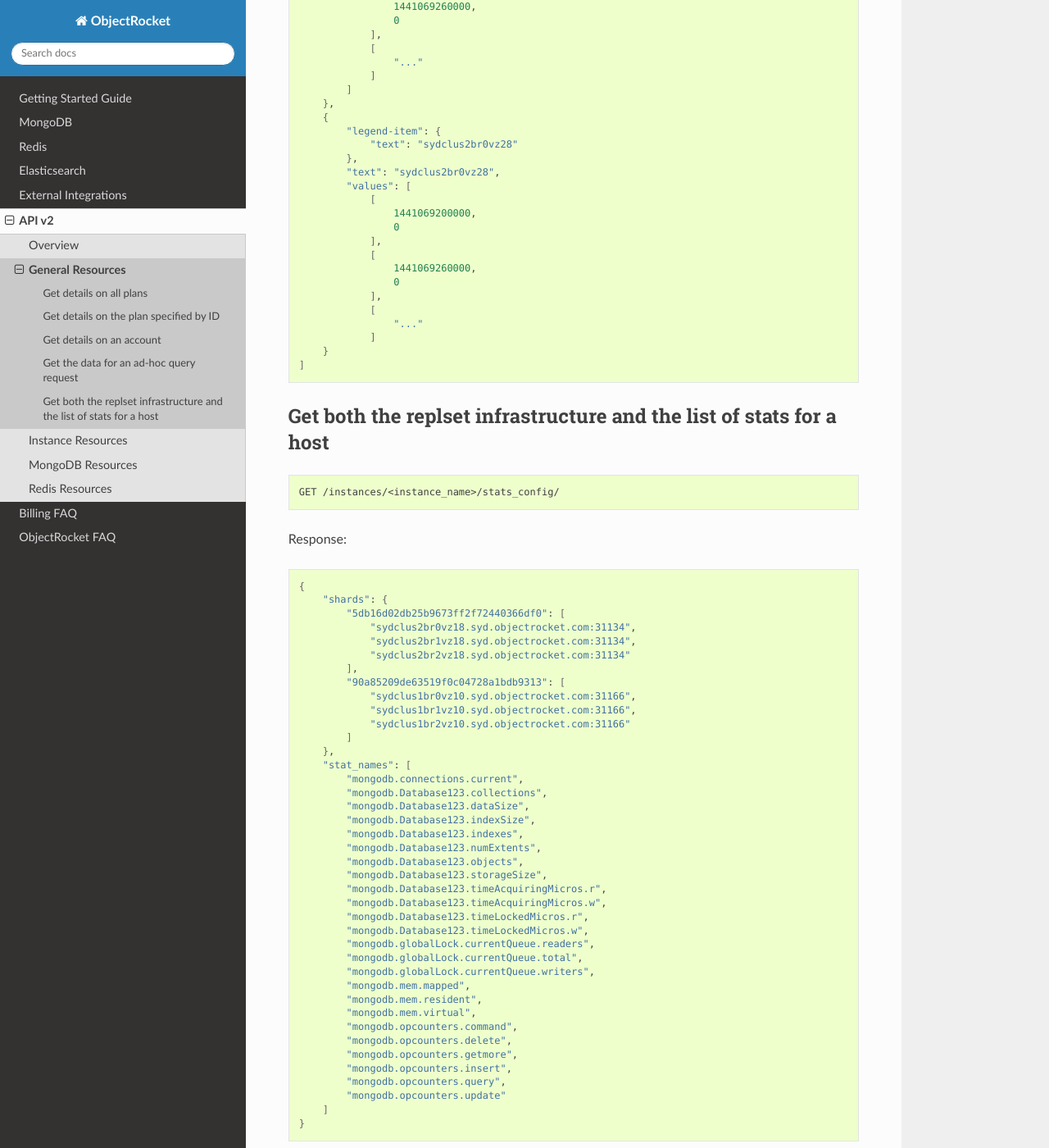
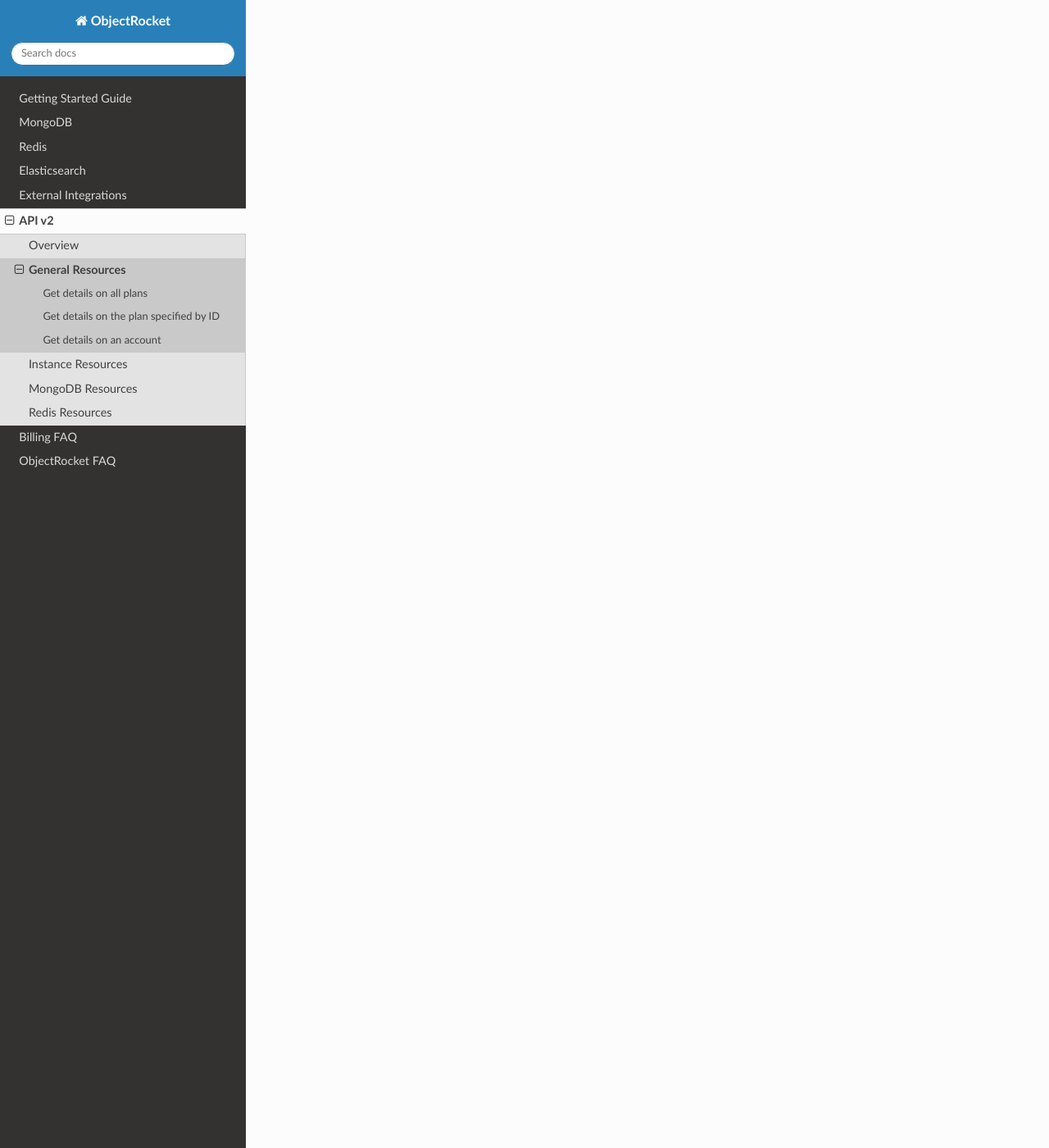
Before and after one commit to zcorleissen/documentation, a Sphinx documentation site: the page built from source/api_v2_general_resources.rst, in a window 1280 px wide and 1400 px high, scrolled down 3314 px. Shown: the whole window at 82% size. Built offline with Sphinx 7.4.7 and the Read the Docs theme 2.0.0, drawn with Linux system fonts in a browser that asks for light colours; some of the changed text lies outside the part shown.

Commit message:
removing stats_api calls

```diff
--- a/source/api_v2_general_resources.rst
+++ b/source/api_v2_general_resources.rst
@@ -91,167 +91,3 @@
            "zipcode": "78701"
        }
    }
-
-Get the data for an ad-hoc query request
-~~~~~~~~~~~~~~~~~~~~~~~~~~~~~~~~~~~~~~~~
-
-.. code-block:: bash
-
-   POST /graphs/ad_hoc/
-
-.. note::
-
-   There are four query paramters that need to be present:
-
-   **format**:
-      This has to be zingchart for now
-
-   **granularity**:
-      Either minute or day
-
-   **start_time**:
-      A start time in the following format: "Year-Month-Day Hour:Minute:Second"
-
-   **end_time**:
-      An end time in the following format: "Year-Month-Day Hour:Minute:Second"
-
-Request:
-
-.. code-block:: bash
-
-   POST /v2/graphs/ad_hoc/?start_time=2015-09-01+00%3A01%3A01&format=zingchart&end_time=2015-09-01+03%3A01%3A01&granularity=hour HTTP/1.1
-
-   {
-       "stats": [
-           {
-               "host": "sydclus2br0vz18.syd.objectrocket.com:31134",
-               "instance": "MongoDB123",
-               "name": "mongodb.opcounters.query"
-           },
-           {
-               "host": "sydclus1br2vz10.syd.objectrocket.com:31166",
-               "instance": "MongoDB123",
-               "name": "mongodb.opcounters.query"
-           },
-           {
-               "host": "sydclus2br0vz28.syd.objectrocket.com:32795",
-               "instance": "MongoDB123",
-               "name": "mongodb.opcounters.query"
-           }
-       ]
-   }
-
-Response:
-
-.. code-block:: bash
-
-   [
-       {
-           "legend-item": {
-               "text": "sydclus2br0vz18"
-           },
-           "text": "sydclus2br0vz18",
-           "values": [
-               [
-                   1441069200000,
-                   0
-               ],
-               [
-                   1441069260000,
-                   0
-               ],
-               [
-                   "..."
-               ]
-           ]
-       },
-       {
-           "legend-item": {
-               "text": "sydclus1br2vz10"
-           },
-           "text": "sydclus1br2vz10",
-           "values": [
-               [
-                   1441069200000,
-                   0
-               ],
-               [
-                   1441069260000,
-                   0
-               ],
-               [
-                   "..."
-               ]
-           ]
-       },
-       {
-           "legend-item": {
-               "text": "sydclus2br0vz28"
-           },
-           "text": "sydclus2br0vz28",
-           "values": [
-               [
-                   1441069200000,
-                   0
-               ],
-               [
-                   1441069260000,
-                   0
-               ],
-               [
-                   "..."
-               ]
-       }
-   ]
-
-Get both the replset infrastructure and the list of stats for a host
-~~~~~~~~~~~~~~~~~~~~~~~~~~~~~~~~~~~~~~~~~~~~~~~~~~~~~~~~~~~~~~~~~~~~~
-
-.. code-block:: bash
-
-   GET /instances/<instance_name>/stats_config/
-
-Response:
-
-.. code-block:: bash
-
-   {
-       "shards": {
-           "5db16d02db25b9673ff2f72440366df0": [
-               "sydclus2br0vz18.syd.objectrocket.com:31134",
-               "sydclus2br1vz18.syd.objectrocket.com:31134",
-               "sydclus2br2vz18.syd.objectrocket.com:31134"
-           ],
-           "90a85209de63519f0c04728a1bdb9313": [
-               "sydclus1br0vz10.syd.objectrocket.com:31166",
-               "sydclus1br1vz10.syd.objectrocket.com:31166",
-               "sydclus1br2vz10.syd.objectrocket.com:31166"
-           ]
-       },
-       "stat_names": [
-           "mongodb.connections.current",
-           "mongodb.Database123.collections",
-           "mongodb.Database123.dataSize",
-           "mongodb.Database123.indexSize",
-           "mongodb.Database123.indexes",
-           "mongodb.Database123.numExtents",
-           "mongodb.Database123.objects",
-           "mongodb.Database123.storageSize",
-           "mongodb.Database123.timeAcquiringMicros.r",
-           "mongodb.Database123.timeAcquiringMicros.w",
-           "mongodb.Database123.timeLockedMicros.r",
-           "mongodb.Database123.timeLockedMicros.w",
-           "mongodb.globalLock.currentQueue.readers",
-           "mongodb.globalLock.currentQueue.total",
-           "mongodb.globalLock.currentQueue.writers",
-           "mongodb.mem.mapped",
-           "mongodb.mem.resident",
-           "mongodb.mem.virtual",
-           "mongodb.opcounters.command",
-           "mongodb.opcounters.delete",
-           "mongodb.opcounters.getmore",
-           "mongodb.opcounters.insert",
-           "mongodb.opcounters.query",
-           "mongodb.opcounters.update"
-       ]
-   }
```
